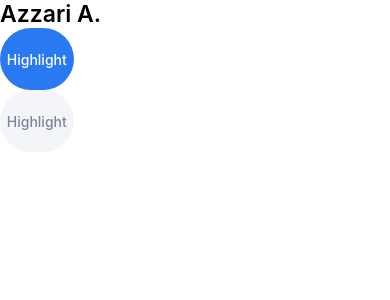
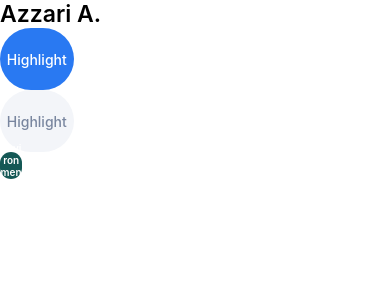
Before and after one commit to VerneriLop/DonationAppUdemy, a React Native app: screen / in a window 390 px wide. Shown: the top 300 px of the page. Built offline with nearby package versions, Linux system fonts and the light colour scheme.

Commit message:
badge component ready

```diff
--- /dev/null
+++ b/components/Badge/Badge.tsx
@@ -0,0 +1,33 @@
+import React, {useState, useRef} from 'react';
+
+import {Text, View} from 'react-native';
+import style from './style';
+import {horizontalScale} from '../../assets/styles/scaling';
+
+type Props = {
+  title: string;
+};
+
+const Badge = ({title}: Props): JSX.Element => {
+  const [width, setWidth] = useState(0);
+  const textRef = useRef(null);
+  const paddingHorizontal = 10;
+  const tabWidth = {
+    width: horizontalScale(paddingHorizontal * 2 + width),
+  };
+
+  return (
+    <View style={[style.badge, tabWidth]}>
+      <Text
+        onTextLayout={event => {
+          setWidth(event.nativeEvent.lines[0].width);
+        }}
+        ref={textRef}
+        style={[style.title]}>
+        {title}
+      </Text>
+    </View>
+  );
+};
+
+export default Badge;
--- /dev/null
+++ b/components/Badge/style.ts
@@ -0,0 +1,25 @@
+import {StyleSheet} from 'react-native';
+import {
+  horizontalScale,
+  scaleFontSize,
+  verticalScale,
+} from '../../assets/styles/scaling';
+
+const style = StyleSheet.create({
+  badge: {
+    backgroundColor: '#145855',
+    height: verticalScale(22),
+    justifyContent: 'center', //flexdirection is column so use justifycontet to center the text vertically
+    borderRadius: horizontalScale(50),
+  },
+  title: {
+    fontFamily: 'Inter',
+    fontSize: scaleFontSize(10),
+    fontWeight: '600',
+    lineHeight: scaleFontSize(12),
+    color: '#FFFFFF',
+    textAlign: 'center',
+  },
+});
+
+export default style;
--- a/screens/Home/Home.tsx
+++ b/screens/Home/Home.tsx
@@ -6,6 +6,7 @@
 import globalStyle from '../../assets/styles/globalStyle';
 import Button from '../../components/Button/Button';
 import Tab from '../../components/Tab/Tab';
+import Badge from '../../components/Badge/Badge';
 
 export const Home = (): JSX.Element => {
   return (
@@ -13,6 +14,7 @@
       <Header title="Azzari A." type={1} />
       <Tab title="Highlight" />
       <Tab title="Highlight" isInactive />
+      <Badge title="Environment" />
     </SafeAreaView>
   );
 };
```
